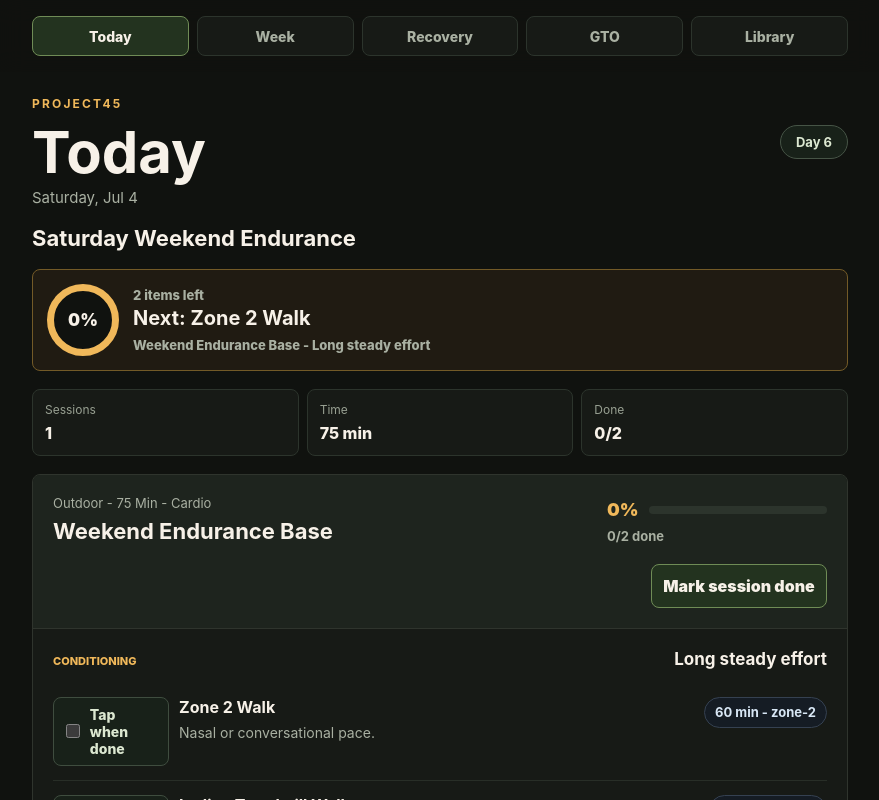
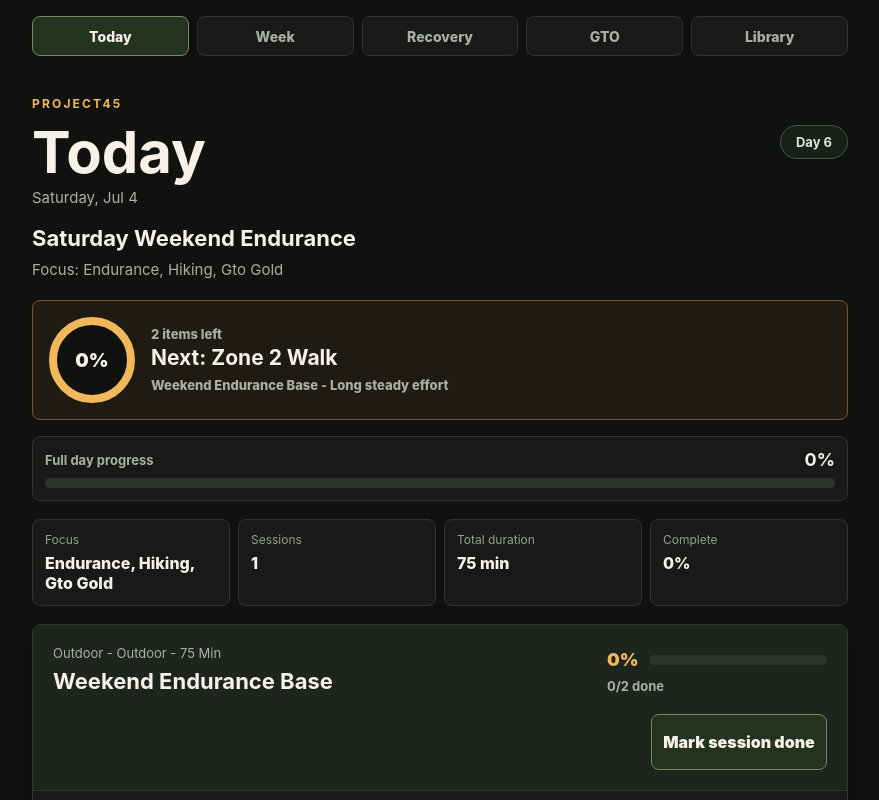
Before and after one commit to IlyaMoskva/workout-app, a React (Vite) app: page / in a window 1280 px wide. Shown: the top 800 px of the page, without its empty margins (200-1079 px from the left). Built offline with nearby package versions, Linux system fonts and the light colour scheme.

Commit message:
Polish Today mobile workout screen

```diff
--- a/src/main.tsx
+++ b/src/main.tsx
@@ -9,6 +9,7 @@ import {
   type Project45Exercise,
   type TrainingDay,
   type WorkoutBlock,
+  type WorkoutPlan,
   type WorkoutSession,
 } from './domain';
 import { completionId } from './completion/completionId';
@@ -439,36 +440,103 @@ const completedSessionPrescriptionCount = (
     0,
   );
 
+type TodayPrescriptionItem = Readonly<{
+  block: WorkoutBlock;
+  exercise?: Project45Exercise;
+  id: string;
+  isMissingExercise: boolean;
+  prescription: ExercisePrescription;
+  session: WorkoutSession;
+}>;
+
+const resolveTodayTrainingDay = (plan: WorkoutPlan | undefined, today: Date): TrainingDay | undefined => {
+  if (!plan || plan.days.length === 0) {
+    return undefined;
+  }
+
+  const dayIndex = ((today.getDay() + 6) % 7) + 1;
+  return plan.days.find((day) => day.dayIndex === dayIndex);
+};
+
+const dayDurationMinutes = (trainingDay: TrainingDay): number =>
+  trainingDay.sessions.reduce((minutes, session) => minutes + (session.estimatedDurationMinutes ?? 0), 0);
+
+const trainingDayFocus = (trainingDay: TrainingDay): string => {
+  const goals = [...new Set(trainingDay.sessions.flatMap((session) => session.goals))];
+  return goals.length > 0 ? goals.map(labelText).join(', ') : 'Project45 training';
+};
+
+const todayPrescriptionItems = (dateKey: string, trainingDay: TrainingDay): TodayPrescriptionItem[] =>
+  trainingDay.sessions.flatMap((session) =>
+    session.blocks.flatMap((block) =>
+      block.prescriptions.map((prescription) => {
+        const exercise = resolveExercise(prescription);
+
+        return {
+          block,
+          exercise,
+          id: completionId(dateKey, session, block, prescription),
+          isMissingExercise: !exercise,
+          prescription,
+          session,
+        };
+      }),
+    ),
+  );
+
+const sessionMomentLabel = (session: WorkoutSession): string => {
+  const title = session.title.toLowerCase();
+
+  if (title.includes('morning')) {
+    return 'Morning';
+  }
+
+  if (title.includes('break')) {
+    return 'Work break';
+  }
+
+  if (title.includes('evening')) {
+    return session.location === 'gym' ? 'Evening gym' : 'Evening outdoor';
+  }
+
+  if (session.location === 'gym') {
+    return 'Gym';
+  }
+
+  return labelText(session.location);
+};
+
 function TodayScreen() {
   const [completedIds, setCompletedIds] = useState<Set<string>>(() => readCompletions());
   const today = useMemo(() => new Date(), []);
   const dateKey = formatDateKey(today);
-  const trainingDay = resolveTrainingDay(today);
-  const totalMinutes = trainingDay.sessions.reduce(
-    (minutes, session) => minutes + (session.estimatedDurationMinutes ?? 0),
-    0,
-  );
+  const workoutPlan: WorkoutPlan | undefined = PROJECT45_WEEKLY_SEED_PLAN;
+  const trainingDay = resolveTodayTrainingDay(workoutPlan, today);
+
+  useEffect(() => {
+    writeCompletions(completedIds);
+  }, [completedIds]);
+
+  if (!trainingDay) {
+    return (
+      <section className="today-empty-state" role="status">
+        <p className="eyebrow">Today</p>
+        <h1>No workout plan</h1>
+        <p>Add a Project45 weekly plan to see today&apos;s sessions, progress, and completion controls here.</p>
+      </section>
+    );
+  }
+
+  const totalMinutes = dayDurationMinutes(trainingDay);
   const totalPrescriptions = trainingDayPrescriptionCount(trainingDay);
   const completedToday = completedPrescriptionCount(dateKey, trainingDay, completedIds);
   const dayProgress = totalPrescriptions > 0 ? Math.round((completedToday / totalPrescriptions) * 100) : 0;
   const remainingToday = Math.max(totalPrescriptions - completedToday, 0);
   const dayIsComplete = totalPrescriptions > 0 && completedToday === totalPrescriptions;
-  const nextPrescription = trainingDay.sessions
-    .flatMap((session) =>
-      session.blocks.flatMap((block) =>
-        block.prescriptions.map((prescription) => ({
-          block,
-          exercise: resolveExercise(prescription),
-          id: completionId(dateKey, session, block, prescription),
-          session,
-        })),
-      ),
-    )
-    .find((item) => !completedIds.has(item.id));
-
-  useEffect(() => {
-    writeCompletions(completedIds);
-  }, [completedIds]);
+  const prescriptionItems = todayPrescriptionItems(dateKey, trainingDay);
+  const missingCatalogItems = prescriptionItems.filter((item) => item.isMissingExercise);
+  const nextPrescription = prescriptionItems.find((item) => !completedIds.has(item.id));
+  const focusText = trainingDayFocus(trainingDay);
 
   const toggleCompletion = (id: string): void => {
     setCompletedIds((currentIds) => {
@@ -513,36 +581,64 @@ function TodayScreen() {
           </div>
           <div className="day-pill">Day {trainingDay.dayIndex}</div>
         </div>
-        <p className="day-title">{trainingDay.title}</p>
+        <p className="day-title">{trainingDay.title ?? 'Daily workout'}</p>
+        <p className="day-focus">Focus: {focusText}</p>
         <section className={`today-command${dayIsComplete ? ' is-complete' : ''}`} aria-label="Today progress">
           <div className="today-progress-ring" aria-hidden="true">
             {dayProgress}%
           </div>
           <div className="today-command-copy">
             <p>{dayIsComplete ? 'Day complete' : `${remainingToday} item${remainingToday === 1 ? '' : 's'} left`}</p>
-            <h2>{nextPrescription ? `Next: ${nextPrescription.exercise?.name ?? nextPrescription.id}` : 'Everything is done'}</h2>
+            <h2>
+              {nextPrescription
+                ? `Next: ${nextPrescription.exercise?.name ?? `Missing catalog: ${nextPrescription.prescription.exerciseId}`}`
+                : 'Everything is done'}
+            </h2>
             <span>{nextPrescription ? `${nextPrescription.session.title} - ${nextPrescription.block.name}` : 'Nice work today.'}</span>
           </div>
         </section>
+        <section className="day-progress" aria-label="Full-day progress">
+          <div>
+            <span>Full day progress</span>
+            <strong>{dayProgress}%</strong>
+          </div>
+          <progress value={completedToday} max={Math.max(totalPrescriptions, 1)}>
+            {completedToday} of {totalPrescriptions}
+          </progress>
+        </section>
         <dl className="summary-strip">
+          <div>
+            <dt>Focus</dt>
+            <dd>{focusText}</dd>
+          </div>
           <div>
             <dt>Sessions</dt>
             <dd>{trainingDay.sessions.length}</dd>
           </div>
           <div>
-            <dt>Time</dt>
+            <dt>Total duration</dt>
             <dd>{totalMinutes} min</dd>
           </div>
           <div>
-            <dt>Done</dt>
-            <dd>
-              {completedToday}/{totalPrescriptions}
-            </dd>
+            <dt>Complete</dt>
+            <dd>{dayProgress}%</dd>
           </div>
         </dl>
+        {missingCatalogItems.length > 0 ? (
+          <section className="today-error-state" role="alert">
+            {missingCatalogItems.length} catalog exercise {missingCatalogItems.length === 1 ? 'is' : 'are'} missing from
+            today&apos;s plan. You can still track completion while the catalog is repaired.
+          </section>
+        ) : null}
       </header>
 
       <section className="session-list" aria-label="Today's sessions">
+        {trainingDay.sessions.length === 0 ? (
+          <section className="today-empty-state" role="status">
+            <h2>No sessions today</h2>
+            <p>This training day exists, but it does not include any workout sessions yet.</p>
+          </section>
+        ) : null}
         {trainingDay.sessions.map((session) => {
           const sessionTotal = sessionPrescriptionCount(session);
           const sessionDone = completedSessionPrescriptionCount(dateKey, session, completedIds);
@@ -554,7 +650,7 @@ function TodayScreen() {
               <div className="session-heading">
                 <div>
                   <p className="session-meta">
-                    {session.location} - {session.estimatedDurationMinutes ?? 0} min - {session.type}
+                    {sessionMomentLabel(session)} - {labelText(session.location)} - {session.estimatedDurationMinutes ?? 0} min
                   </p>
                   <h2>{session.title}</h2>
                 </div>
@@ -589,12 +685,21 @@ function TodayScreen() {
                       {block.prescriptions.map((prescription) => {
                         const exercise = resolveExercise(prescription);
                         const dose = formatDose(prescription);
-                        const cue = exercise?.coachingCues[0] ?? exercise?.summary ?? 'Catalog details pending.';
+                        const cue =
+                          exercise?.coachingCues[0] ??
+                          exercise?.summary ??
+                          `Missing catalog exercise: ${prescription.exerciseId}`;
                         const id = completionId(dateKey, session, block, prescription);
                         const isDone = completedIds.has(id);
+                        const isMissingExercise = !exercise;
 
                         return (
-                          <li className={`prescription-row${isDone ? ' is-done' : ''}`} key={id}>
+                          <li
+                            className={`prescription-row${isDone ? ' is-done' : ''}${
+                              isMissingExercise ? ' is-missing' : ''
+                            }`}
+                            key={id}
+                          >
                             <label className="completion-control">
                               <input
                                 aria-label={`Mark ${exercise?.name ?? prescription.exerciseId} done`}
@@ -605,10 +710,11 @@ function TodayScreen() {
                               <span>{isDone ? 'Done' : 'Tap when done'}</span>
                             </label>
                             <div>
-                              <h4>{exercise?.name ?? prescription.exerciseId}</h4>
+                              <h4>{exercise?.name ?? `Missing catalog: ${prescription.exerciseId}`}</h4>
                               <p>{cue}</p>
+                              {prescription.notes ? <p className="prescription-notes">{prescription.notes.join(' ')}</p> : null}
                             </div>
-                            <span className="dose-pill">{dose}</span>
+                            {dose ? <span className="dose-pill">{dose}</span> : null}
                           </li>
                         );
                       })}
--- a/src/styles.css
+++ b/src/styles.css
@@ -88,9 +88,11 @@ h1 {
 
 .date-line,
 .day-title,
+.day-focus,
 .session-meta,
 .block-heading p,
-.prescription-row p {
+.prescription-row p,
+.today-empty-state p {
   margin: 0;
   color: #a9b0a2;
 }
@@ -120,16 +122,22 @@ h1 {
   font-weight: 700;
 }
 
+.day-focus {
+  margin-top: 8px;
+  line-height: 1.4;
+  font-size: 15px;
+}
+
 .today-command {
   display: grid;
-  grid-template-columns: 72px minmax(0, 1fr);
-  gap: 14px;
+  grid-template-columns: 86px minmax(0, 1fr);
+  gap: 16px;
   align-items: center;
-  margin-top: 18px;
+  margin-top: 20px;
   border: 1px solid #735a27;
   border-radius: 8px;
   background: #201b12;
-  padding: 14px;
+  padding: 16px;
 }
 
 .today-command.is-complete {
@@ -140,13 +148,13 @@ h1 {
 .today-progress-ring {
   display: grid;
   place-items: center;
-  width: 72px;
+  width: 86px;
   aspect-ratio: 1;
-  border: 7px solid #f0b85a;
+  border: 8px solid #f0b85a;
   border-radius: 50%;
   color: #f7f1e8;
   background: #10120f;
-  font-size: 17px;
+  font-size: 19px;
   font-weight: 900;
 }
 
@@ -168,13 +176,13 @@ h1 {
 
 .today-command-copy h2 {
   margin: 4px 0;
-  font-size: 20px;
+  font-size: 21px;
   line-height: 1.15;
 }
 
 .summary-strip {
   display: grid;
-  grid-template-columns: repeat(3, 1fr);
+  grid-template-columns: repeat(2, minmax(0, 1fr));
   gap: 8px;
   margin: 18px 0 0;
 }
@@ -199,6 +207,7 @@ h1 {
   color: #f7f1e8;
   font-size: 16px;
   font-weight: 800;
+  line-height: 1.25;
 }
 
 .day-progress {
@@ -228,7 +237,7 @@ h1 {
 
 progress {
   width: 100%;
-  height: 8px;
+  height: 10px;
   border: 0;
   border-radius: 999px;
   overflow: hidden;
@@ -251,7 +260,7 @@ progress::-moz-progress-bar {
 
 .session-list {
   display: grid;
-  gap: 14px;
+  gap: 18px;
   padding-bottom: 32px;
 }
 
@@ -260,12 +269,13 @@ progress::-moz-progress-bar {
   border-radius: 8px;
   background: #171a16;
   overflow: hidden;
+  box-shadow: 0 14px 32px rgba(0, 0, 0, 0.22);
 }
 
 .session-heading {
   display: grid;
   gap: 14px;
-  padding: 16px;
+  padding: 18px;
   background: #1e241e;
 }
 
@@ -296,13 +306,13 @@ progress::-moz-progress-bar {
 }
 
 .session-actions {
-  padding: 0 16px 16px;
+  padding: 0 18px 18px;
   background: #1e241e;
 }
 
 .session-actions button {
   width: 100%;
-  min-height: 44px;
+  min-height: 56px;
   border: 1px solid #6f8c56;
   border-radius: 8px;
   color: #f7f1e8;
@@ -339,7 +349,7 @@ h2 {
 }
 
 .block-section {
-  padding: 16px;
+  padding: 18px;
   border-top: 1px solid #2f342d;
 }
 
@@ -375,9 +385,9 @@ h3 {
 .prescription-row {
   display: grid;
   grid-template-columns: minmax(0, 1fr);
-  gap: 10px;
-  min-height: 88px;
-  padding: 14px 0;
+  gap: 12px;
+  min-height: 128px;
+  padding: 16px 0;
   border-top: 1px solid #282e27;
 }
 
@@ -386,7 +396,8 @@ h3 {
 }
 
 .prescription-row.is-done {
-  opacity: 0.78;
+  opacity: 0.86;
+  background: linear-gradient(90deg, rgba(35, 51, 31, 0.55), rgba(35, 51, 31, 0));
 }
 
 .prescription-row.is-done h4 {
@@ -401,6 +412,14 @@ h3 {
   background: #1b2719;
 }
 
+.prescription-row.is-missing {
+  border-color: #73413d;
+}
+
+.prescription-row.is-missing h4 {
+  color: #f0c1bd;
+}
+
 h4 {
   margin-bottom: 6px;
   font-size: 16px;
@@ -410,6 +429,11 @@ h4 {
 .prescription-row p {
   line-height: 1.45;
   font-size: 14px;
+}
+
+.prescription-notes {
+  margin-top: 8px;
+  color: #f6dfac;
 }
 
 .dose-pill {
@@ -431,19 +455,20 @@ h4 {
   justify-content: center;
   gap: 10px;
   width: 100%;
-  min-height: 48px;
+  min-height: 58px;
   border: 1px solid #3f4d3f;
   border-radius: 8px;
-  padding: 8px 12px;
+  padding: 10px 14px;
   color: #dce8d1;
   background: #182119;
-  font-size: 14px;
+  font-size: 15px;
   font-weight: 800;
+  order: 3;
 }
 
 .completion-control input {
-  width: 22px;
-  height: 22px;
+  width: 26px;
+  height: 26px;
   margin: 0;
   accent-color: #f0b85a;
 }
@@ -451,6 +476,30 @@ h4 {
 .completion-control:has(input:checked) {
   border-color: #6f8c56;
   background: #23331f;
+}
+
+.today-empty-state,
+.today-error-state {
+  border: 1px solid #2f342d;
+  border-radius: 8px;
+  background: #171a16;
+  padding: 18px;
+}
+
+.today-empty-state {
+  display: grid;
+  gap: 12px;
+  margin: 18px 0 32px;
+}
+
+.today-error-state {
+  margin-top: 14px;
+  border-color: #73413d;
+  color: #f0c1bd;
+  background: #2b1917;
+  line-height: 1.45;
+  font-size: 14px;
+  font-weight: 800;
 }
 
 .library-header,
@@ -1086,12 +1135,18 @@ h4 {
   }
 
   .prescription-row {
-    grid-template-columns: 116px minmax(0, 1fr) auto;
+    grid-template-columns: 136px minmax(0, 1fr) auto;
     align-items: start;
   }
 
   .completion-control {
     width: fit-content;
+    min-width: 126px;
+    order: initial;
+  }
+
+  .summary-strip {
+    grid-template-columns: repeat(4, minmax(0, 1fr));
   }
 
   .filter-grid {
```
Also changed, not shown: 1 other file (tests, documents, lock files or other folders).
